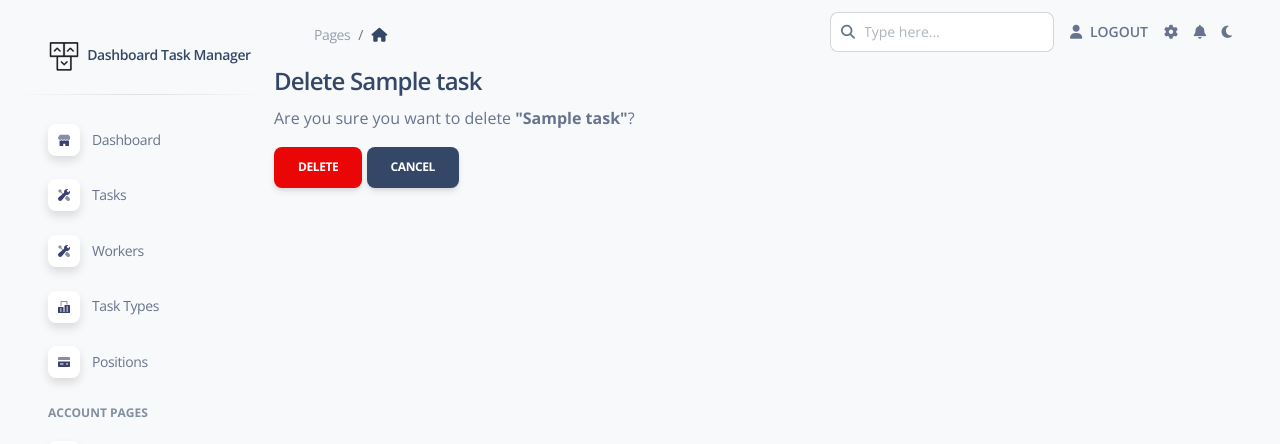
After one commit to Oh-no-dotcom/task-manager, a Django app: page /tasks/1/delete in a window 1280 px wide. The commit adds this page. Shown: the top 444 px of the page. Run offline with Django 5.2, Linux system fonts and the light colour scheme; a user stored in the database is signed in; tables that the repository leaves empty hold one stand-in row (values such as "Sample post"); some libraries are stand-ins or nearby versions.

Commit message:
add TaskDeleteView with button Cancel & made common html for deletion

```diff
--- a/tasks/urls.py
+++ b/tasks/urls.py
@@ -7,6 +7,7 @@ from .views import (
     TaskCreateView,
     TaskDetailView,
     TaskUpdateView,
+    TaskDeleteView,
     TaskTypeListView,
     WorkerListView,
     PositionListView,
@@ -20,6 +21,7 @@ urlpatterns = [
     path("tasks/create/", TaskCreateView.as_view(), name="task-create"),
     path("tasks/<int:pk>/", TaskDetailView.as_view(), name="task-detail"),
     path("tasks/<int:pk>/update/", TaskUpdateView.as_view(), name="task-update"),
+    path("tasks/<int:pk>/delete", TaskDeleteView.as_view(), name="task-delete"),
     path("workers/", WorkerListView.as_view(), name="worker-list"),
     path("task-types/", TaskTypeListView.as_view(), name="task-type-list"),
     path("positions/", PositionListView.as_view(), name="position-list"),
--- a/tasks/views.py
+++ b/tasks/views.py
@@ -60,6 +60,12 @@ class TaskUpdateView(LoginRequiredMixin, generic.UpdateView):
     success_url = reverse_lazy("tasks:task-list")
 
 
+class TaskDeleteView(LoginRequiredMixin, generic.DeleteView):
+    model = Task
+    success_url = reverse_lazy("tasks:task-list")
+    template_name = "tasks/confirm_delete.html"
+
+
 class TaskDetailView(LoginRequiredMixin, generic.DetailView):
     model = Task
 
--- /dev/null
+++ b/templates/tasks/confirm_delete.html
@@ -0,0 +1,21 @@
+{% extends "layouts/base.html" %}
+
+{% block content %}
+  <h4>
+    Delete {{ object }}
+  </h4>
+  <p>
+    Are you sure you want to delete
+    <strong>"{{ object }}"</strong>?
+  </p>
+
+  <form action="" method="post">
+    {% csrf_token %}
+    <button type="submit" class="btn btn-danger">
+      Delete
+    </button>
+    <a href="javascript:history.back()" class="btn btn-dark">
+      Cancel
+    </a>
+  </form>
+{% endblock %}
--- a/templates/tasks/task_list.html
+++ b/templates/tasks/task_list.html
@@ -78,7 +78,7 @@
                           Update
                         </a>
 
-                        <a href="#" class="text-secondary font-weight-bold text-xs" data-toggle="tooltip"
+                        <a href="{% url 'tasks:task-delete' pk=task.id %}" class="text-secondary font-weight-bold text-xs" data-toggle="tooltip"
                            data-original-title="Edit user">
                           Delete
                         </a>
```
Also changed, not shown: templates/tasks/task_detail.html (line endings or trailing spaces).
